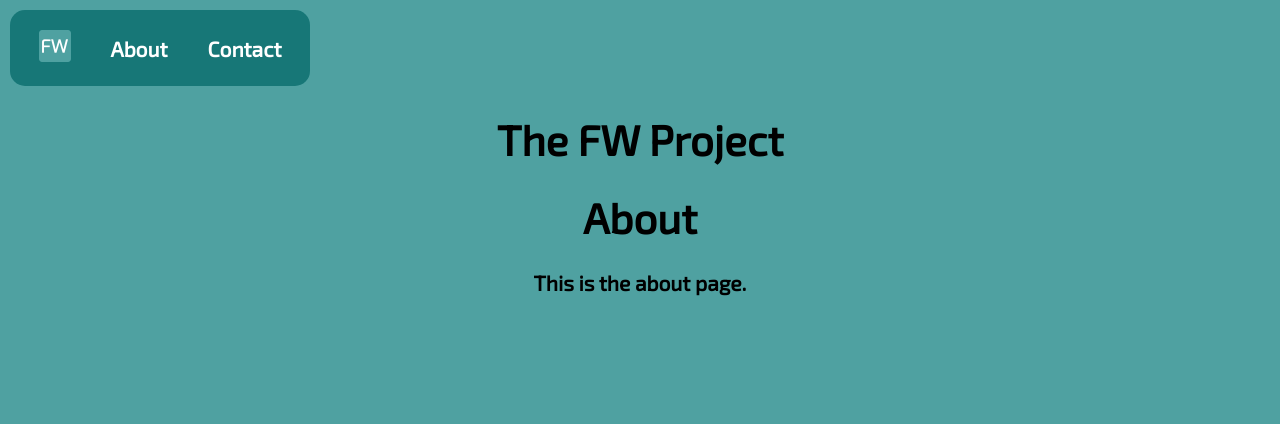
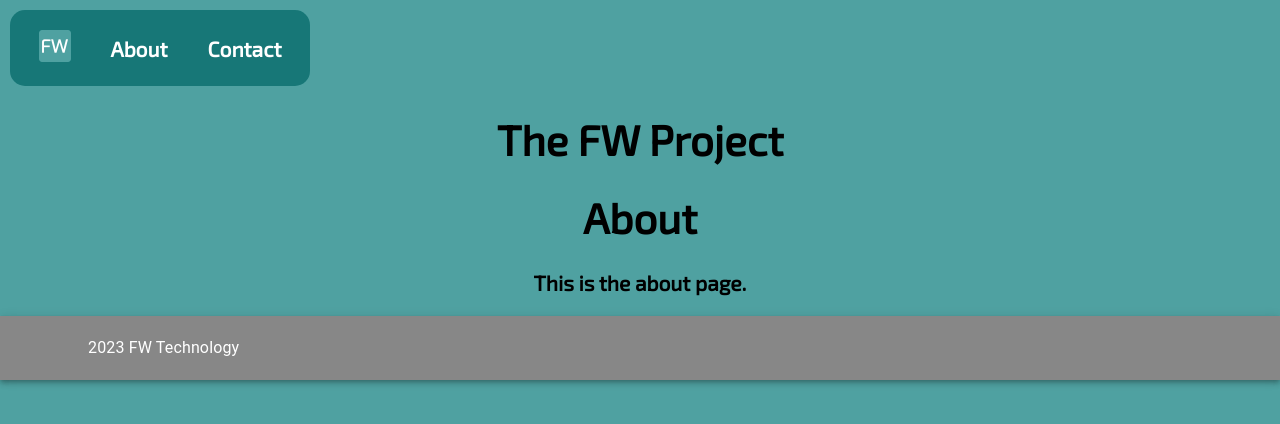
Before and after one commit to flynnWhelehan/website, a React (Create React App) app in the folder website/frontend/: page /about in a window 1280 px wide. Shown: the top 424 px of the page. Built offline with nearby package versions, Linux system fonts and the light colour scheme.

Commit message:
Add footer component

```diff
--- a/website/frontend/package.json
+++ b/website/frontend/package.json
@@ -46,7 +46,10 @@
     "@babel/plugin-transform-numeric-separator": "^7.22.11",
     "@babel/plugin-transform-optional-chaining": "^7.23.0",
     "@babel/plugin-transform-private-methods": "^7.22.5",
+    "@emotion/react": "^11.11.1",
+    "@emotion/styled": "^11.11.0",
     "@jridgewell/sourcemap-codec": "^1.4.15",
+    "@mui/material": "^5.14.18",
     "@rollup/plugin-terser": "^0.4.4",
     "react-helmet": "^6.1.0",
     "react-router-dom": "^6.18.0",
--- a/website/frontend/src/App.js
+++ b/website/frontend/src/App.js
@@ -4,6 +4,7 @@ import { BrowserRouter as Router, Routes, Route } from 'react-router-dom';
 import About from './pages/About';
 import Home from './pages/Home';
 import Navbar from './components/Navbar';
+import Footer from './components/Footer';
 
 function App() {
   return (
@@ -16,7 +17,7 @@ function App() {
           <Route path="/website" element={<Home />} />
           <Route path="/about" element={<About />} />
         </Routes>
-
+        <Footer/>
       </div>
     </Router>
   );
--- /dev/null
+++ b/website/frontend/src/components/Footer.js
@@ -0,0 +1,18 @@
+import React from 'react';
+import { AppBar, Toolbar, Typography, Container } from '@mui/material';
+
+function Footer() {
+  return (
+    <AppBar position="static" style={{ background: '#878787' }}>
+      <Container>
+        <Toolbar>
+          <Typography variant="body1" color="inherit">
+            2023 FW Technology
+          </Typography>
+        </Toolbar>
+      </Container>
+    </AppBar>
+  );
+}
+
+export default Footer;
```
Also changed, not shown: 1 other file (tests, documents, lock files or other folders).
